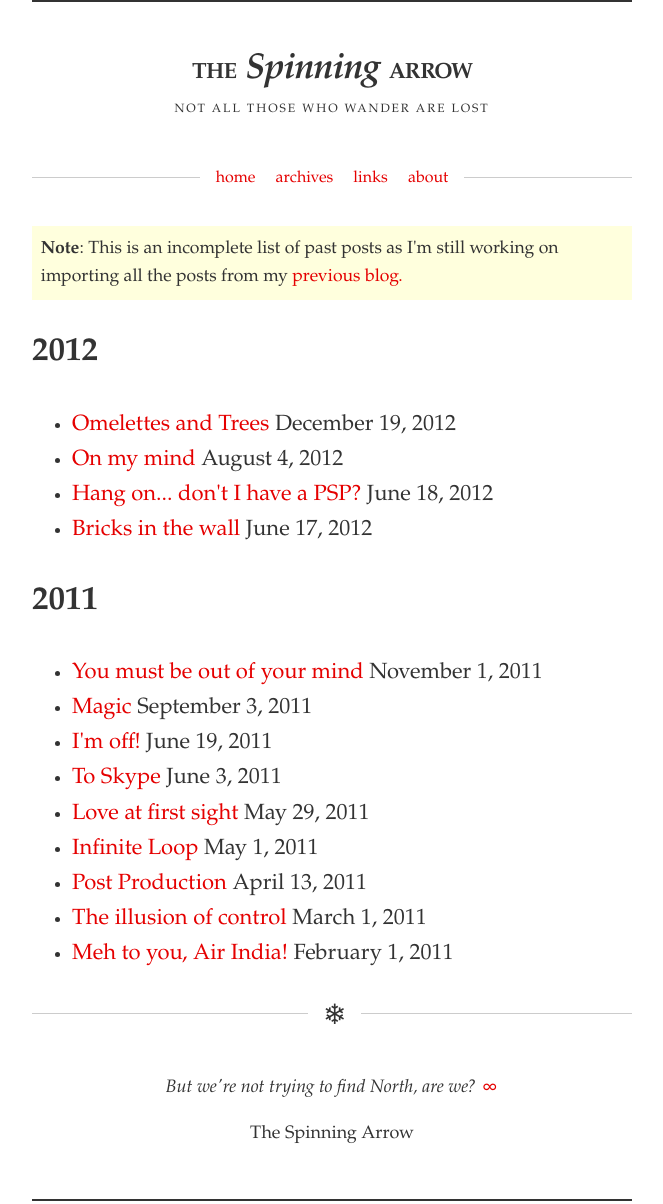
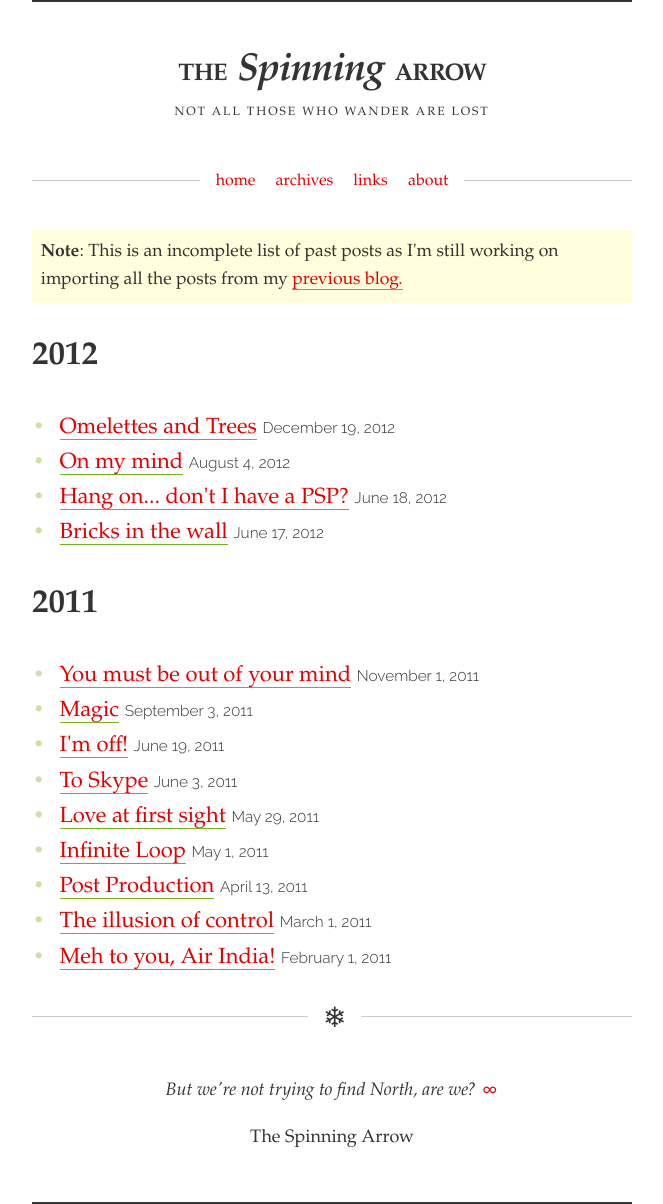
Before and after one commit to spinningarrow/blog.sahil.me, a Jekyll site: the page built from archives.html, in a window 1280 px wide. Shown: the whole page, without its empty margins (308-971 px from the left). Built offline with Jekyll 4.4.1, drawn with Linux system fonts in a browser that asks for light colours; some web fonts are replaced; comment, search, counter and statistics services are not loaded.

Commit message:
Stylesheet update
* Added basic responsiveness to design
* Increased site header font size so that it matches the tagline width
* Modified header word-spacing and stylized text to use relative sizes
* Added borders to all main content links (except on the home page)
* Changed unordered list styles
* Added uniform style for timestamps on home page, archive page and
  links page

```diff
--- a/_layouts/default.html
+++ b/_layouts/default.html
@@ -37,7 +37,7 @@
 		</ul>
 	</nav>
 
-	<div class="main">
+	<div class="main-content">
 	{{ content }}
 	</div>
 
--- a/archives.html
+++ b/archives.html
@@ -19,12 +19,12 @@ title: Archives
 				</ul>
 			{% endif %}
 			<h2>{{ current_post_year }}</h2>
-			<ul class="listing">
+			<ul class="listing listing-stylish">
 			{% assign previous_post_year = current_post_year %}
 		{% endif %}
 
 		<li>
-			<a href="{{ site.baseurl }}{{ post.url }}">{{ post.title }}</a> <span>{{ post.date | date: "%B %e, %Y" }}</span>
+			<a href="{{ site.baseurl }}{{ post.url }}">{{ post.title }}</a> <time datetime="{{ post.date }}">{{ post.date | date: "%B %e, %Y" }}</time>
 		</li>
 	{% endfor %}
 	</ul>
--- a/assets/css/_stylus/type.styl
+++ b/assets/css/_stylus/type.styl
@@ -1,5 +1,3 @@
 $bodyFont = 'Fanwood Text', Fanwood, Perpetua, 'Palatino Linotype', 'Book Antiqua', Georgia, serif
-
 $displayFont = Raleway, 'Raleway Light', 'Helvetica Neue', Helvetica, Arial, sans-serif
-
 $monoSpaceFont = 'M+ 1m', 'm-1m', Consolas, Menlo, 'Courier New', Courier, monospace
--- a/assets/css/arrow.css
+++ b/assets/css/arrow.css
@@ -54,14 +54,13 @@
   padding: 0;
 }
 body {
-  border-top: 2px solid;
-  border-bottom: 2px solid;
   color: #333;
   font-family: 'Fanwood Text', Fanwood, Perpetua, 'Palatino Linotype', 'Book Antiqua', Georgia, serif;
   font-size: 22px;
   line-height: 1.6;
   margin: 0 auto;
-  width: 600px;
+  max-width: 600px;
+  padding: 0 20px;
 }
 a {
   text-decoration: none;
@@ -86,18 +85,36 @@ header {
 em em {
   font-style: normal;
 }
+ul.listing-stylish {
+  margin: 0;
+  padding: 0;
+}
+ul.listing-stylish > li {
+  list-style-type: none;
+}
+ul.listing-stylish > li:before {
+  color: #cce0aa;
+  content: '•';
+  display: inline-block;
+  width: 1em;
+}
+li time {
+  font-family: Raleway, 'Raleway Light', 'Helvetica Neue', Helvetica, Arial, sans-serif;
+  font-size: 0.7em;
+}
 body > header {
+  border-top: 2px solid;
   text-transform: uppercase;
 }
 body > header h1 {
-  font-size: 22px;
+  font-size: 24px;
   letter-spacing: -1px;
   line-height: 1;
   margin: 50px 0 0;
-  word-spacing: 5px;
+  word-spacing: 0.25em;
 }
 body > header h1 i {
-  font-size: 36px;
+  font-size: 1.63em;
   text-transform: none;
 }
 body > header a:link,
@@ -110,8 +127,9 @@ body > header p {
   margin-bottom: 50px;
 }
 body > footer {
+  border-top: 1px solid #ccc;
+  border-bottom: 2px solid;
   font-size: 18px;
-  border-top: 1px solid #ccc;
   margin-top: 40px;
   padding: 60px 0 50px;
   position: relative;
@@ -169,6 +187,12 @@ nav.main li:first-child {
 nav.main a {
   border: 0;
 }
+.main-content a:link {
+  border-bottom: 1px solid #7ab317;
+}
+.main-content a:visited {
+  border-bottom-color: #cce0aa;
+}
 .home.listing {
   list-style: none;
   margin: 0;
@@ -186,20 +210,14 @@ nav.main a {
 .home.listing li .post-title {
   display: block;
 }
-.home.listing li time {
-  font-style: italic;
-}
 .home.listing li .post-comment-count {
   color: #7ab317;
   display: inline-block;
   float: right;
   font-style: italic;
 }
-article a:link {
-  border-bottom: 1px solid #7ab317;
-}
-article a:visited {
-  border-bottom-color: #cce0aa;
+.home.listing a {
+  border: 0;
 }
 article header {
   margin-bottom: 1em;
```
Also changed, not shown: assets/css/_stylus/arrow.styl (+36 -17 lines).
